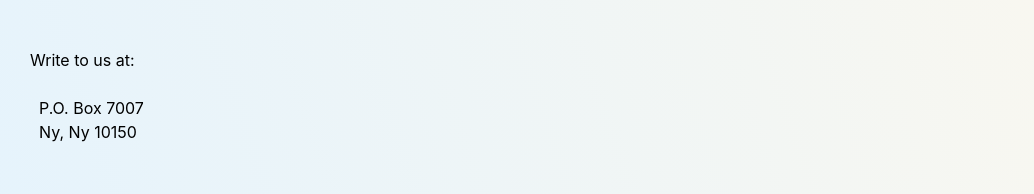
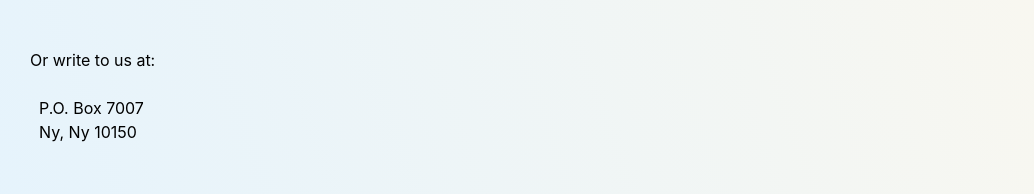
Before and after one commit to JRFink/jrfphyspagesnew, a Next.js app: page /contact in a window 1280 px wide. Shown: the part 467-661 px from the top of the page, without its empty margins (0-1034 px from the left). Built offline with nearby package versions, Linux system fonts and the light colour scheme.

Commit message:
Update index.js

```diff
--- a/pages/contact/index.js
+++ b/pages/contact/index.js
@@ -38,7 +38,7 @@ const Contact = () => {
             <br></br>
             <br></br>
             <p>
-                Write to us at:
+                Or write to us at:
                 <br></br>
                 <br></br>
                 &nbsp;    P.O. Box 7007 <br></br>
```
